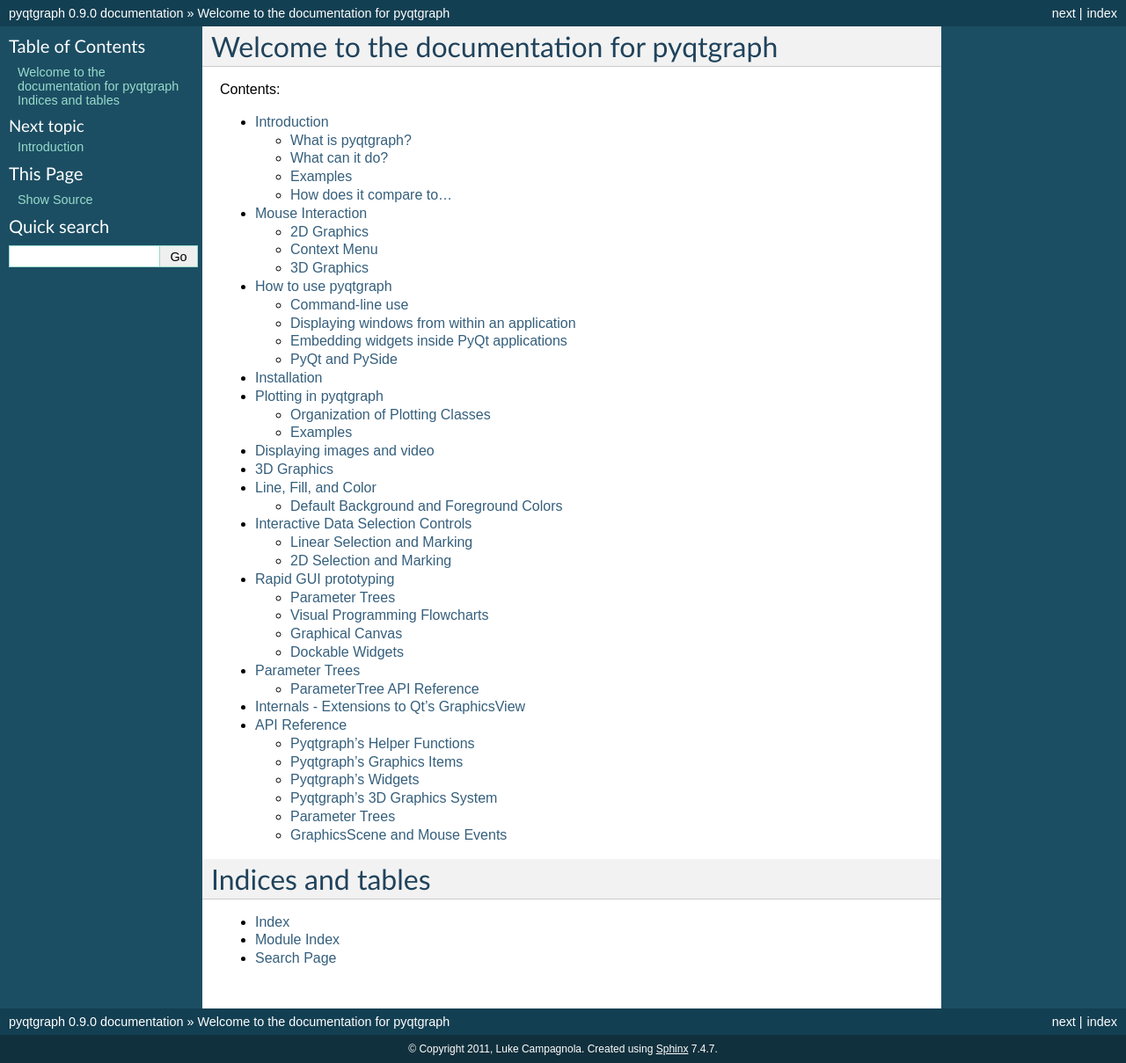
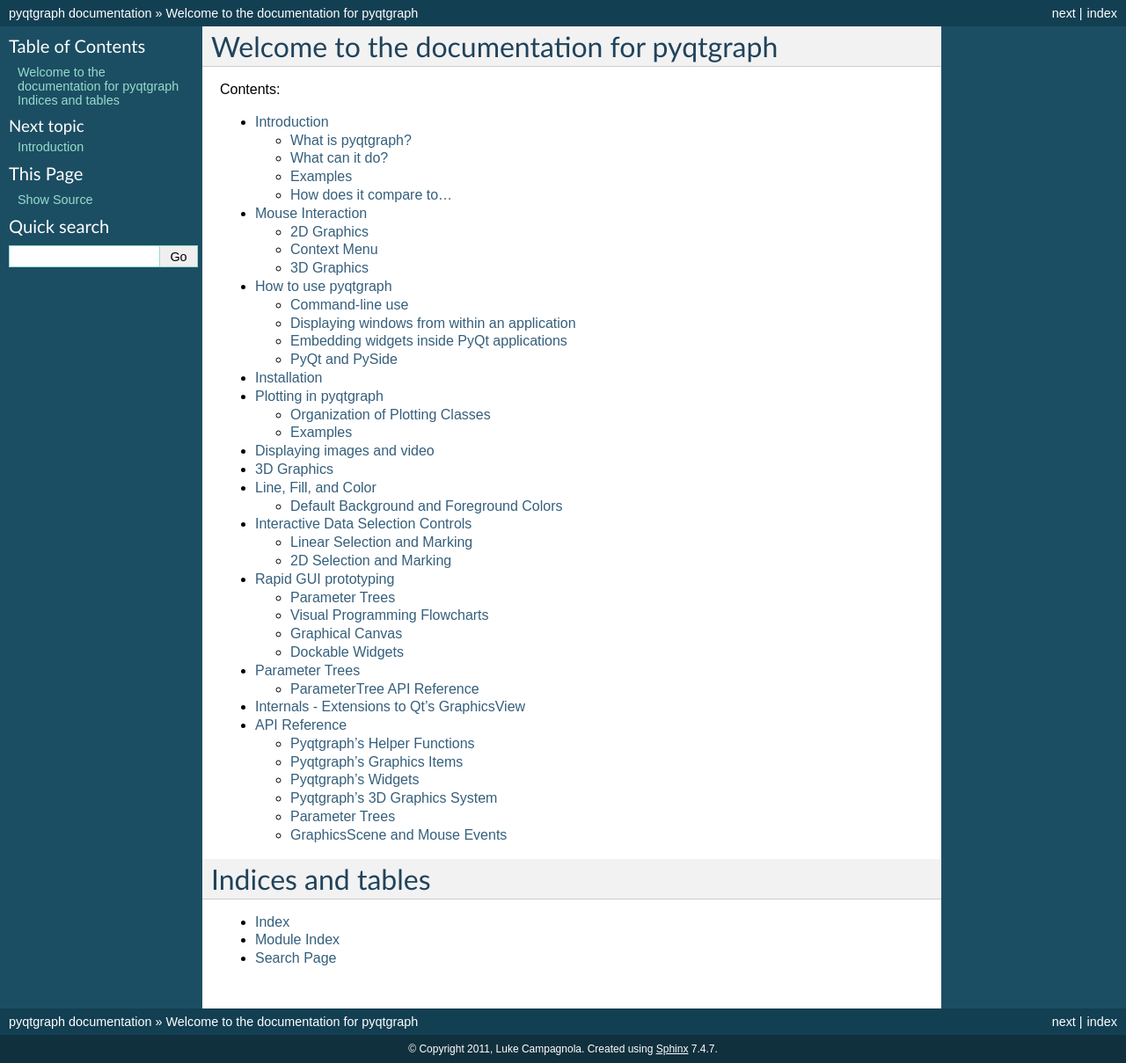
Before and after one commit to pyqtgraph/pyqtgraph, a Sphinx documentation site: the page built from doc/source/index.rst, in a window 1280 px wide. Shown: the whole page at 88% size. Built offline with Sphinx 7.4.7, drawn with Linux system fonts in a browser that asks for light colours.

Commit message:
Removed incorrect version numbers

```diff
--- a/doc/source/conf.py
+++ b/doc/source/conf.py
@@ -49,9 +49,9 @@
 # built documents.
 #
 # The short X.Y version.
-version = '0.9.0'
+version = ''
 # The full version, including alpha/beta/rc tags.
-release = '0.9.0'
+release = ''
 
 # The language for content autogenerated by Sphinx. Refer to documentation
 # for a list of supported languages.
--- a/pyqtgraph/__init__.py
+++ b/pyqtgraph/__init__.py
@@ -4,7 +4,7 @@
 www.pyqtgraph.org
 """
 
-__version__ = '0.9.0'
+__version__ = None
 
 ### import all the goodies and add some helper functions for easy CLI use
 
--- a/setup.py
+++ b/setup.py
@@ -15,7 +15,7 @@
     distutils.dir_util.remove_tree(buildPath)
 
 setup(name='pyqtgraph',
-    version='0.9.0',
+    version='',
     description='Scientific Graphics and GUI Library for Python',
     long_description="""\
 PyQtGraph is a pure-python graphics and GUI library built on PyQt4/PySide and numpy.
```
